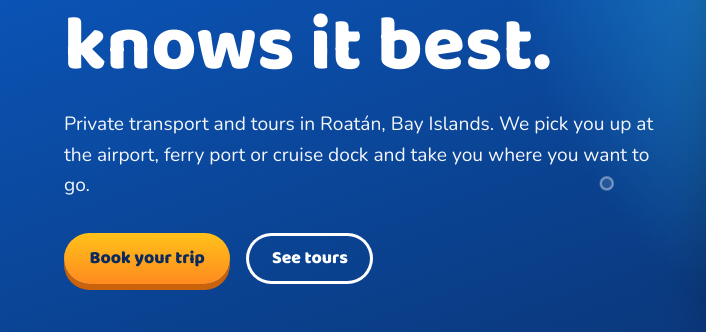
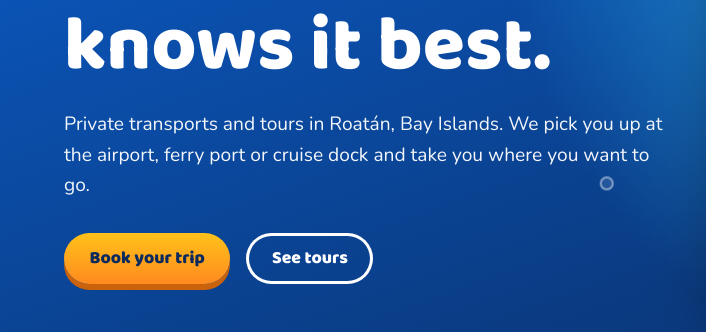
Before and after one commit to zKrazy13/Carlos-Tours, a plain HTML site: page index.html in a window 1280 px wide. Shown: the part 356-688 px from the top of the page, 0-706 px from the left. Drawn offline with nearby package versions, Linux system fonts and the light colour scheme.

Commit message:
Fix: Correcciones de Ortografia

```diff
--- a/index.html
+++ b/index.html
@@ -32,7 +32,7 @@
   <i class="bubble"></i><i class="bubble"></i><i class="bubble"></i><i class="bubble"></i><i class="bubble"></i><i class="bubble"></i>
   <div class="hero-text">
     <h1>Your island, with a local who knows it best.</h1>
-    <p>Private transport and tours in Roatán, Bay Islands. We pick you up at the airport, ferry port or cruise dock and take you where you want to go.</p>
+    <p>Private transports and tours in Roatán, Bay Islands. We pick you up at the airport, ferry port or cruise dock and take you where you want to go.</p>
     <div class="hero-cta">
       <a href="#reservar" class="btn">Book your trip</a>
       <a href="#tours" class="btn btn-ghost">See tours</a>
```
